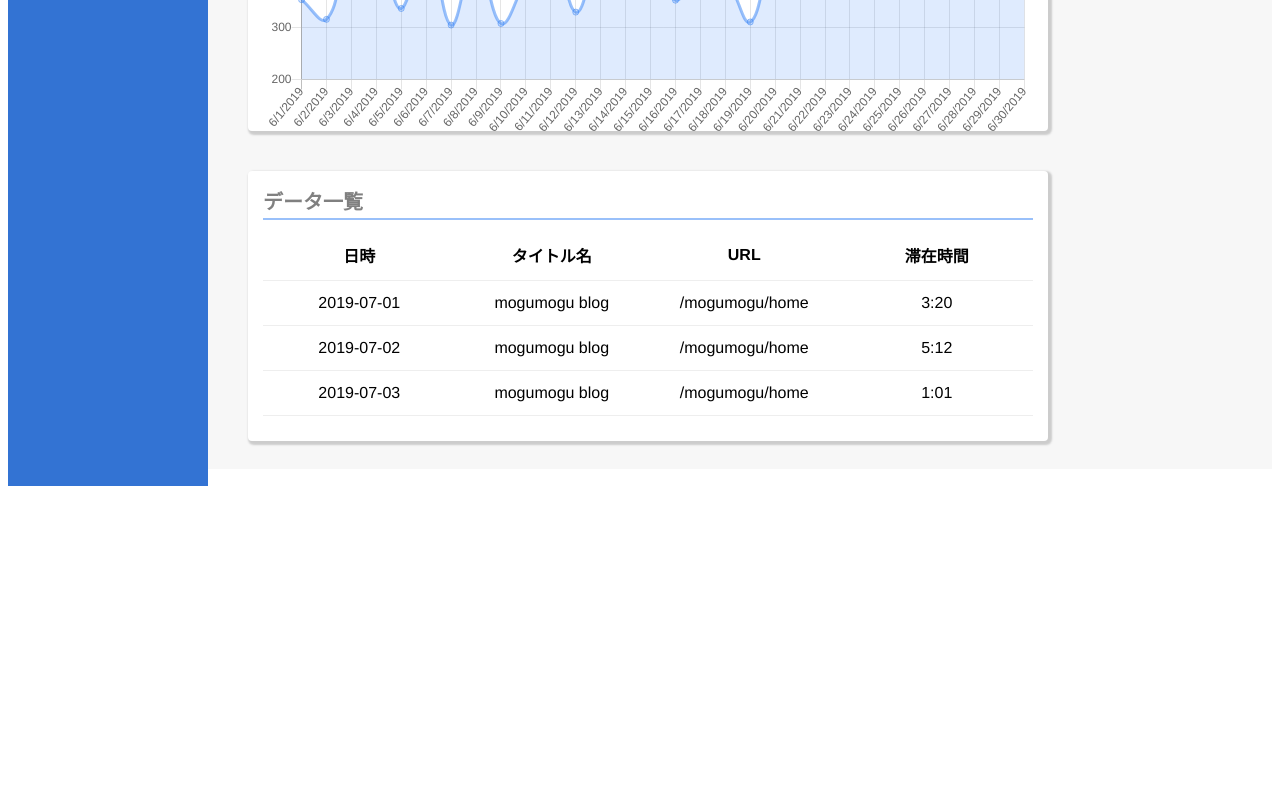
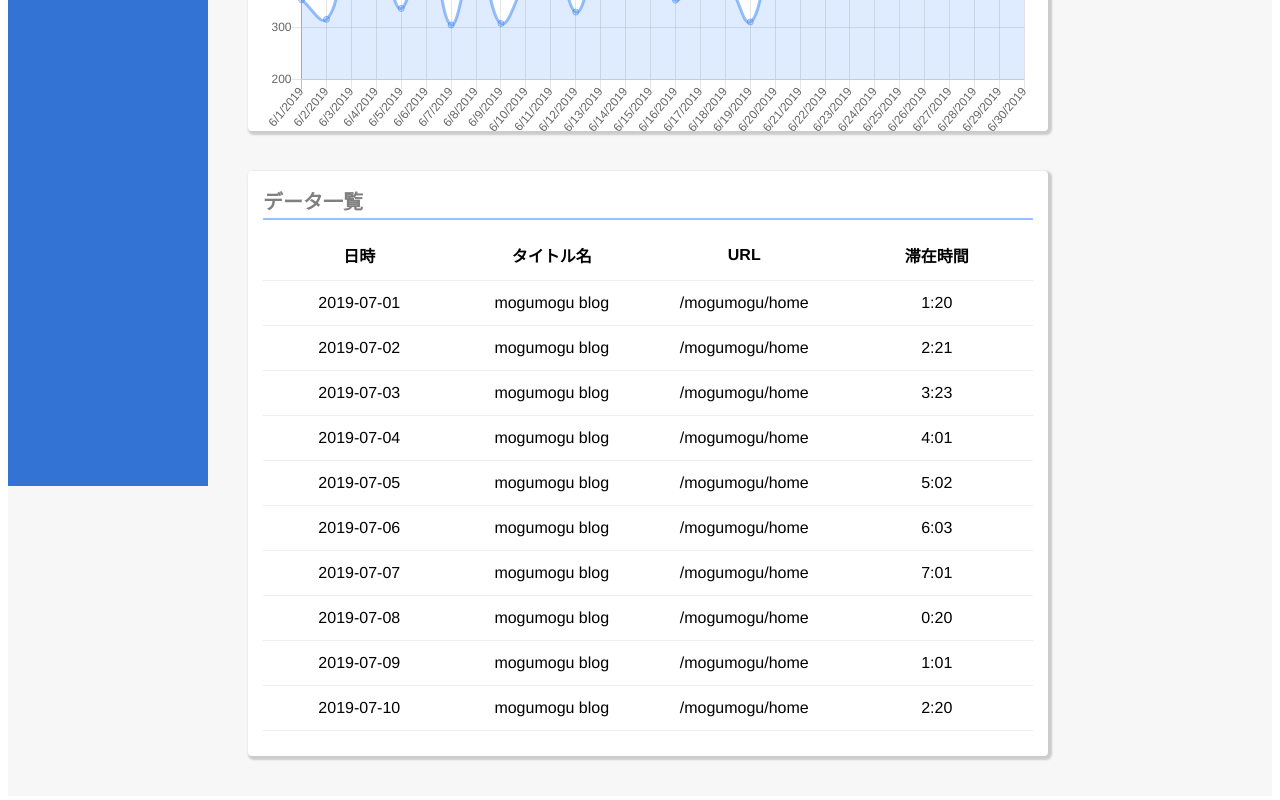
Before and after one commit to tominagamaya/vue-manage-app, a Vue app: page / in a window 1280 px wide. Shown: the part 883-1683 px from the top of the page. Before the commit the page ends 1364 px from the top, so only its background shows below. Built offline with nearby package versions, Linux system fonts and the light colour scheme.

Commit message:
Fixed list date with for loop

```diff
--- a/src/App.vue
+++ b/src/App.vue
@@ -16,6 +16,5 @@ export default {
   -webkit-font-smoothing: antialiased;
   -moz-osx-font-smoothing: grayscale;
   background-color: #80808010;
-  height: 105vmax;
 }
 </style>
--- a/src/components/molecules/ListCard.vue
+++ b/src/components/molecules/ListCard.vue
@@ -9,23 +9,11 @@
           <th>URL</th>
           <th>滞在時間</th>
         </tr>
-        <tr>
-          <td>2019-07-01</td>
-          <td>mogumogu blog</td>
-          <td>/mogumogu/home</td>
-          <td>3:20</td>
-        </tr>
-        <tr>
-          <td>2019-07-02</td>
-          <td>mogumogu blog</td>
-          <td>/mogumogu/home</td>
-          <td>5:12</td>
-        </tr>
-        <tr>
-          <td>2019-07-03</td>
-          <td>mogumogu blog</td>
-          <td>/mogumogu/home</td>
-          <td>1:01</td>
+        <tr v-for="value in this.dataList" :key="value.id">
+          <td>{{ value.date }}</td>
+          <td>{{ value.title }}</td>
+          <td>{{ value.url }}</td>
+          <td>{{ value.time }}</td>
         </tr>
       </table>
     </div>
@@ -40,6 +28,86 @@ export default {
   props: {
     name: String,
     values: Array
+  },
+  created() {
+    // TODO: get data from server
+    this.dataList = [
+      {
+        id: 1,
+        date: "2019-07-01",
+        title: "mogumogu blog",
+        url: "/mogumogu/home",
+        time: "1:20"
+      },
+      {
+        id: 2,
+        date: "2019-07-02",
+        title: "mogumogu blog",
+        url: "/mogumogu/home",
+        time: "2:21"
+      },
+      {
+        id: 3,
+        date: "2019-07-03",
+        title: "mogumogu blog",
+        url: "/mogumogu/home",
+        time: "3:23"
+      },
+      {
+        id: 4,
+        date: "2019-07-04",
+        title: "mogumogu blog",
+        url: "/mogumogu/home",
+        time: "4:01"
+      },
+      {
+        id: 5,
+        date: "2019-07-05",
+        title: "mogumogu blog",
+        url: "/mogumogu/home",
+        time: "5:02"
+      },
+      {
+        id: 6,
+        date: "2019-07-06",
+        title: "mogumogu blog",
+        url: "/mogumogu/home",
+        time: "6:03"
+      },
+      {
+        id: 7,
+        date: "2019-07-07",
+        title: "mogumogu blog",
+        url: "/mogumogu/home",
+        time: "7:01"
+      },
+      {
+        id: 8,
+        date: "2019-07-08",
+        title: "mogumogu blog",
+        url: "/mogumogu/home",
+        time: "0:20"
+      },
+      {
+        id: 9,
+        date: "2019-07-09",
+        title: "mogumogu blog",
+        url: "/mogumogu/home",
+        time: "1:01"
+      },
+      {
+        id: 10,
+        date: "2019-07-10",
+        title: "mogumogu blog",
+        url: "/mogumogu/home",
+        time: "2:20"
+      }
+    ];
+  },
+  data() {
+    return {
+      dataList: []
+    };
   }
 };
 </script>
```
